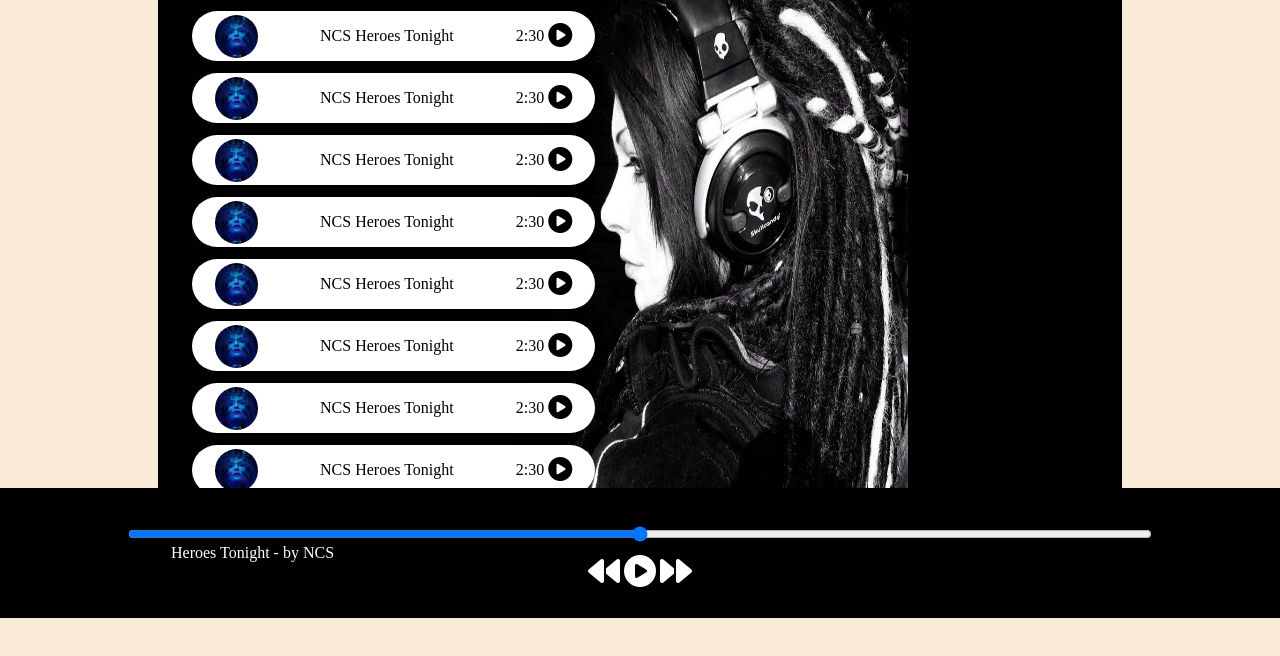
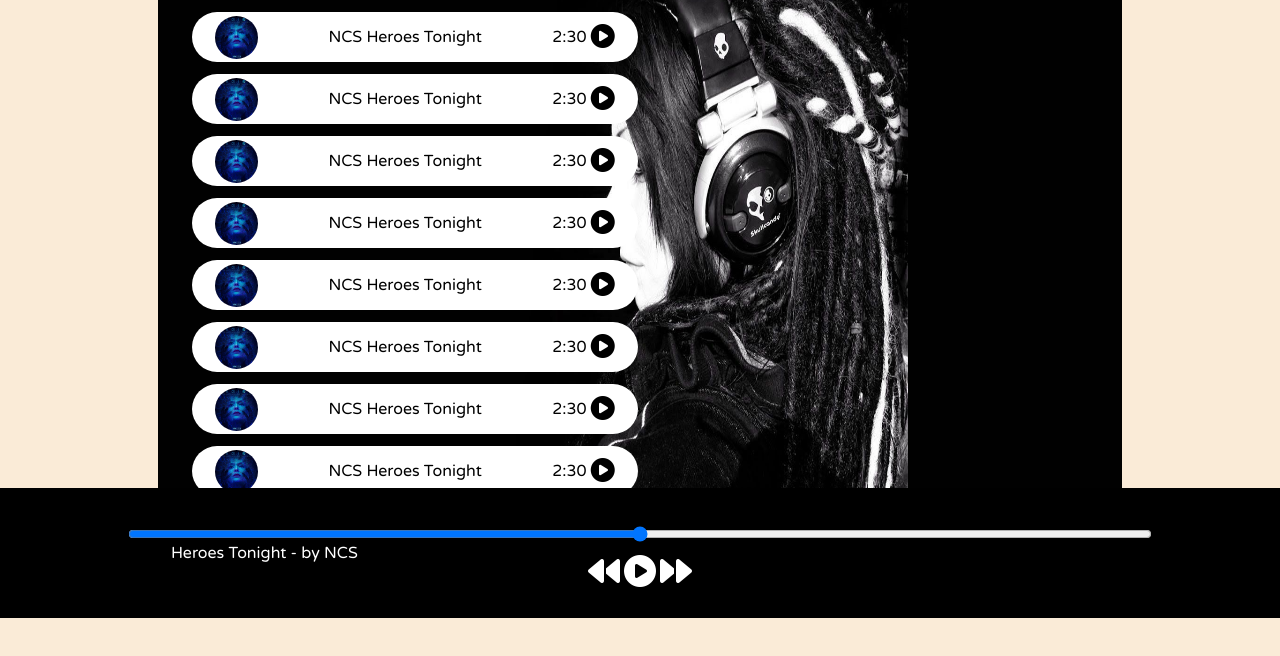
Before and after one commit to dakshh04/SpotifyP, a plain HTML site: page index.html in a window 1280 px wide. Shown: the part 182-838 px from the top of the page. Drawn offline with Linux system fonts and the light colour scheme.

Commit message:
font family added

```diff
--- a/script.js
+++ b/script.js
@@ -0,0 +1,2 @@
+let audioElement = new Audio('1.mp3');
+// audioElement.play();
--- a/style.css
+++ b/style.css
@@ -1,5 +1,6 @@
 @import url('https://fonts.googleapis.com/css2?family=Ubuntu&display=swap');
 @import url('https://fonts.googleapis.com/css2?family=Ubuntu&family=Varela+Round&display=swap');
+
 
 body{
     background-color: antiquewhite;
@@ -40,6 +41,7 @@ nav ul li{
 }
 
 .container{
+    font-family: 'Varela Round', sans-serif;
     min-height: 70vh;
     background-color: black;
     color: white;
@@ -110,6 +112,7 @@ nav ul li{
 .songInfo{
     position: absolute;
     left: 10vw;
+    font-family: 'Varela Round', sans-serif;
 }
 
 .songInfo img{
```
